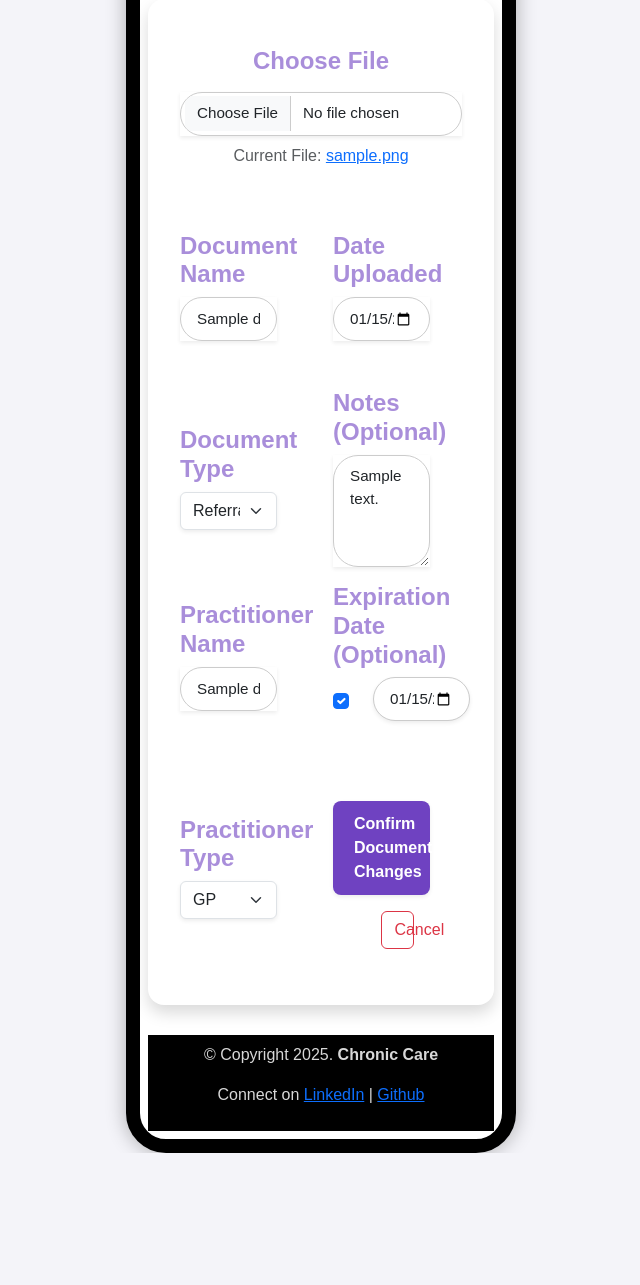
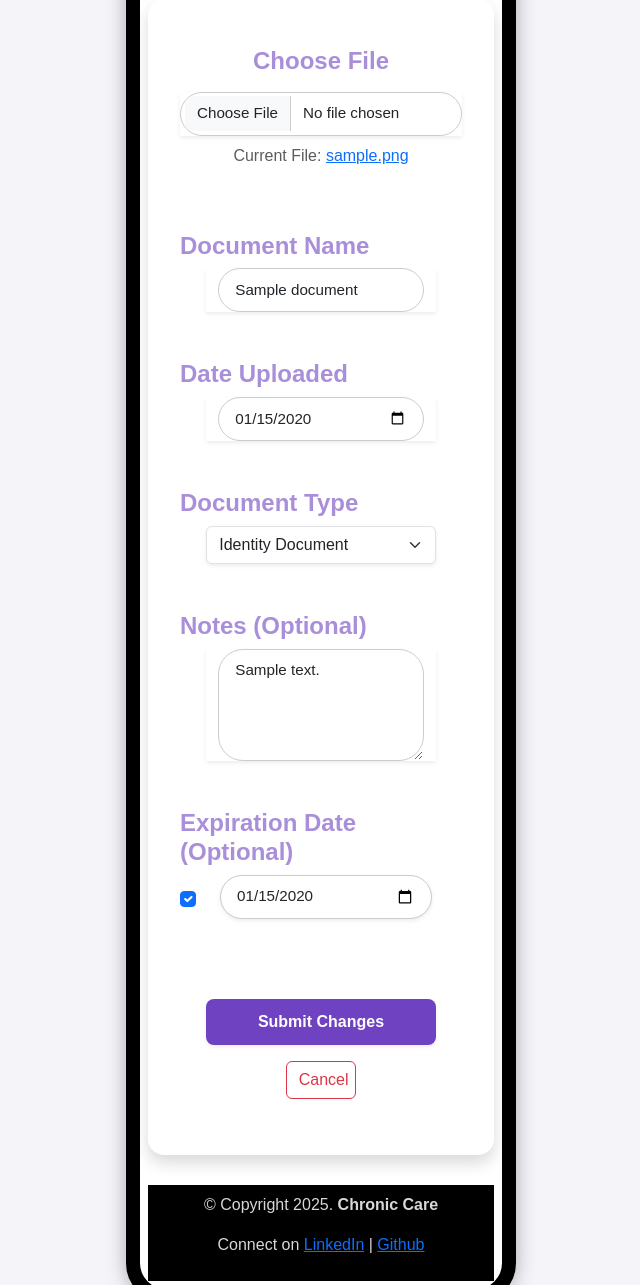
Before and after one commit to l-zhenyi/HackForHomes2025-CyberCapitals, a Flask app: page /medical_document/edit_document/1 in a window 1280 px wide. Shown: the part 215-1500 px from the top of the page, without its empty margins (319-959 px from the left). Before the commit the page ends 1368 px from the top, so only its background shows below. Run offline with Flask 3, Linux system fonts and the light colour scheme; a user stored in the database is signed in; tables that the repository leaves empty hold one stand-in row (values such as "Sample post"); some libraries are stand-ins or nearby versions.

Commit message:
Changed edit documents html to be project-relevant; shifted layout to be user-friendly

```diff
--- a/app/templates/page_13_EditDocumentPage.html
+++ b/app/templates/page_13_EditDocumentPage.html
@@ -25,14 +25,13 @@
 
         <!-- Document Name and Upload Date -->
         <div class="row mb-5">
-            <div class="col-md-6">
             <h4 class="mb-2 upload-title"><strong>Document Name</strong></h4>
             <div class="input-group shadow-sm w-75">
                 <input type="text" class="form-control form-control-sm" name="document_name"
                         value="{{ document.document_name }}" required>
             </div>
         </div>
-            <div class="col-md-6">
+        <div class="row mb-5">
             <h4 class="mb-2 upload-title"><strong>Date Uploaded</strong></h4>
             <div class="input-group shadow-sm w-75">
                 <!-- Removed readonly to allow editing of the upload date -->
@@ -40,39 +39,27 @@
                     value="{{ document.upload_date.strftime('%Y-%m-%d') }}">
             </div>
         </div>
-        </div>
+
 
         <!-- Document Type and Notes -->
-        <div class="row mb-3">
-            <div class="col-md-6">
+        <div class="row mb-5">
             <h4 class="upload-title"><strong>Document Type</strong></h4>
             <select class="form-select shadow-sm w-75" name="document_type" required>
-                    <option value="referral" {% if document.document_type == "referral" %}selected{% endif %}>Referral</option>
-                    <option value="report" {% if document.document_type == "report" %}selected{% endif %}>Report</option>
-                    <option value="invoice" {% if document.document_type == "invoice" %}selected{% endif %}>Invoice</option>
-                    <option value="scripts" {% if document.document_type == "scripts" %}selected{% endif %}>Scripts</option>
+                <option value="identity" {% if document.document_type == "identity" %}selected{% endif %}>Identity Document</option>
+                <option value="income_proof" {% if document.document_type == "income_proof" %}selected{% endif %}>Proof of Income</option>
+                <option value="other" {% if document.document_type == "other" %}selected{% endif %}>Other</option>
             </select>
         </div>
-            <div class="col-md-6">
+        <div class="row mb-5">
             <h4 class="mb-2 upload-title"><strong>Notes (Optional)</strong></h4>
             <div class="input-group shadow-sm w-75">
                 <textarea class="form-control form-control-sm" name="document_notes" rows="4"
-
                             placeholder="Enter a short note or comment about the document (optional)">{{ document.document_notes or '' }}</textarea>
-                </div>
             </div>
         </div>
 
         <!-- Practitioner Name and Expiration Date -->
         <div class="row mb-5">
-            <div class="col-md-6 move-up-practitioner">
-                <h4 class="upload-title practitioner"><strong>Practitioner Name</strong></h4>
-                <div class="input-group shadow-sm w-75">
-                    <input type="text" class="form-control form-control-sm" name="practitioner_name"
-                           value="{{ document.practitioner_name }}">
-                </div>
-            </div>
-            <div class="col-md-6">
             <h4 class="upload-title practitioner"><strong>Expiration Date (Optional)</strong></h4>
             <div class="d-flex align-items-center mb-2">
                 <input class="form-check-input me-2 custom-checkbox" type="checkbox" id="enableExpirationDate"
@@ -84,27 +71,15 @@
                         {% if not document.expiration_date %}disabled{% endif %}>
             </div>
         </div>
-        </div>
 
-        <!-- Practitioner Type and Buttons -->
+        <!-- Buttons -->
         <div class="row mb-3">
-            <div class="col-md-6">
-                <h4 class="upload-title"><strong>Practitioner Type</strong></h4>
-                <select class="form-select shadow-sm w-75" name="practitioner_type" id="practitioner_type">
-                    <option value="" disabled {% if not document.practitioner_type %}selected{% endif %} style="opacity: 0.6;">Select an option</option>
-                    <option value="gp" {% if document.practitioner_type == "gp" %}selected{% endif %}>GP</option>
-                    <option value="specialist" {% if document.practitioner_type == "specialist" %}selected{% endif %}>Specialist</option>
-                    <option value="doctor" {% if document.practitioner_type == "doctor" %}selected{% endif %}>Doctor</option>
-                    <option value="surgeon" {% if document.practitioner_type == "surgeon" %}selected{% endif %}>Surgeon</option>
-                </select>
-            </div>
-            <div class="col-md-6">
-                <button class="btn btn-upload shadow-sm w-75 mt-4" type="submit">Confirm Document Changes</button>
+                <button class="btn btn-upload shadow-sm w-75 mt-4" type="submit">Submit Changes</button>
                 <div class="d-flex justify-content-center mt-3 mb-2">
                     <a href="{{ url_for('main.medical_document') }}" class="btn btn-outline-danger w-25">Cancel</a>
                 </div>
         </div>
-        </div>
+
     </form>
 </div>
 
```
Lines whose indentation alone changed are shown as unchanged.
